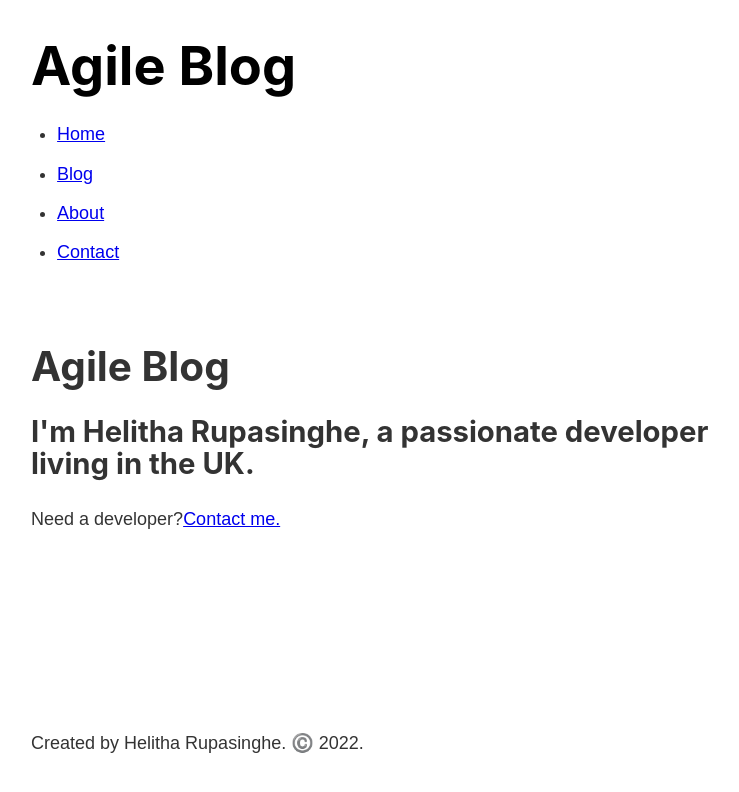
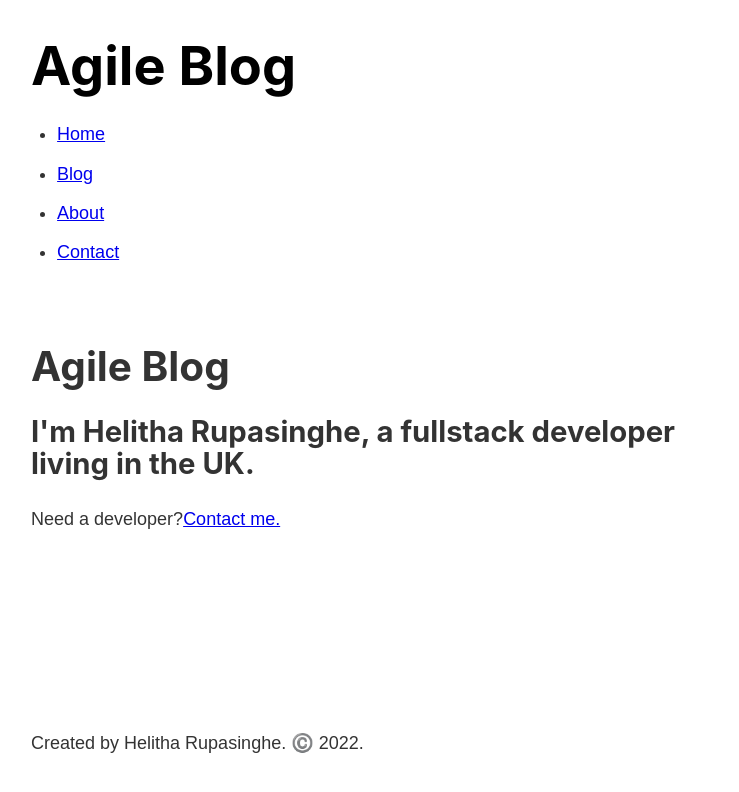
Before and after one commit to JavascriptDon/The-Gatsby-Bootcamp, a Gatsby site: page / in a window 1280 px wide. Shown: the whole page, without its empty margins (252-991 px from the left). Built offline with nearby package versions, Linux system fonts and the light colour scheme; Gatsby itself is replaced by a stand-in of ours.

Commit message:
second commit

```diff
--- a/src/pages/index.js
+++ b/src/pages/index.js
@@ -9,7 +9,7 @@ const Home = () => {
       <Meta title="Home" />
       <Layout>
         <h1>Agile Blog</h1>
-        <h2>I'm Helitha Rupasinghe, a passionate developer living in the UK.</h2>
+        <h2>I'm Helitha Rupasinghe, a fullstack developer living in the UK.</h2>
         <p>
           Need a developer?
           <Link to="/contact">Contact me.</Link>
```
